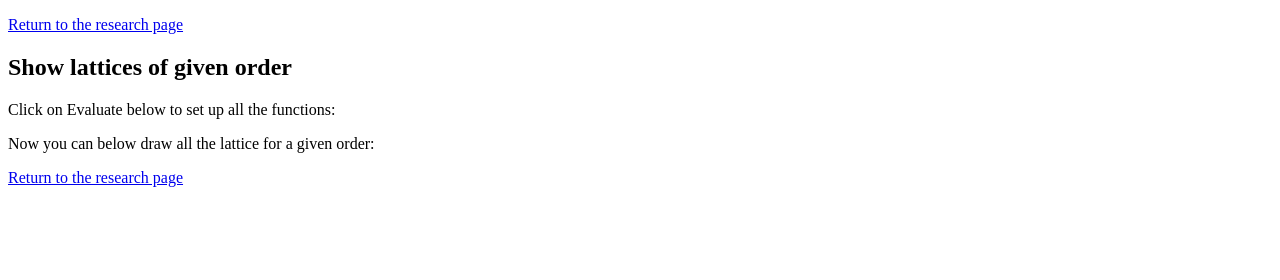
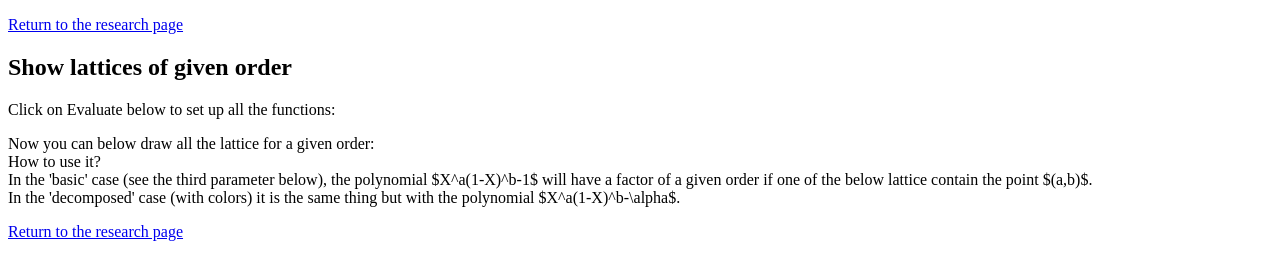
Before and after one commit to gsoranzo/gsoranzo.github.io, a plain HTML site: page lattice.html in a window 1280 px wide. Drawn offline with Linux system fonts and the light colour scheme; a script that the page names is missing.

Commit message:
Ajout d'explications dans les lattices

```diff
--- a/lattice.html
+++ b/lattice.html
@@ -2,10 +2,19 @@
 <html>
 <script src="https://sagecell.sagemath.org/static/embedded_sagecell.js"></script>
 <script>sagecell.makeSagecell({"inputLocation": ".sage", linked:true});</script>
+
+<!-- <script type="text/javascript" charset="utf-8" src="
+            https://cdnjs.cloudflare.com/ajax/libs/mathjax/2.7.0/MathJax.js>
+</script>
+-->
+
 <body>
+
 <head>
       <title>Show lattices</title>
 </head>
+
+
 <p> <a href=research.html>Return to the research page</a> </p>
 <h2>Show lattices of given order</h2>
 
@@ -98,7 +107,11 @@ def showLattOrder(o,p,typeLat='basic',maxi=None):
   </script>
 </div>
 
-<p>Now you can below draw all the lattice for a given order:</p>
+<p>Now you can below draw all the lattice for a given order:<br>
+How to use it?<br>
+In the 'basic' case (see the third parameter below), the polynomial $X^a(1-X)^b-1$ will have a factor of a given order if one of the below lattice contain the point $(a,b)$.<br>
+In the 'decomposed' case (with colors) it is the same thing but with the polynomial $X^a(1-X)^b-\alpha$.
+</p>
 <div class="sage">
   <script type="text/x-sage">
 """
```
